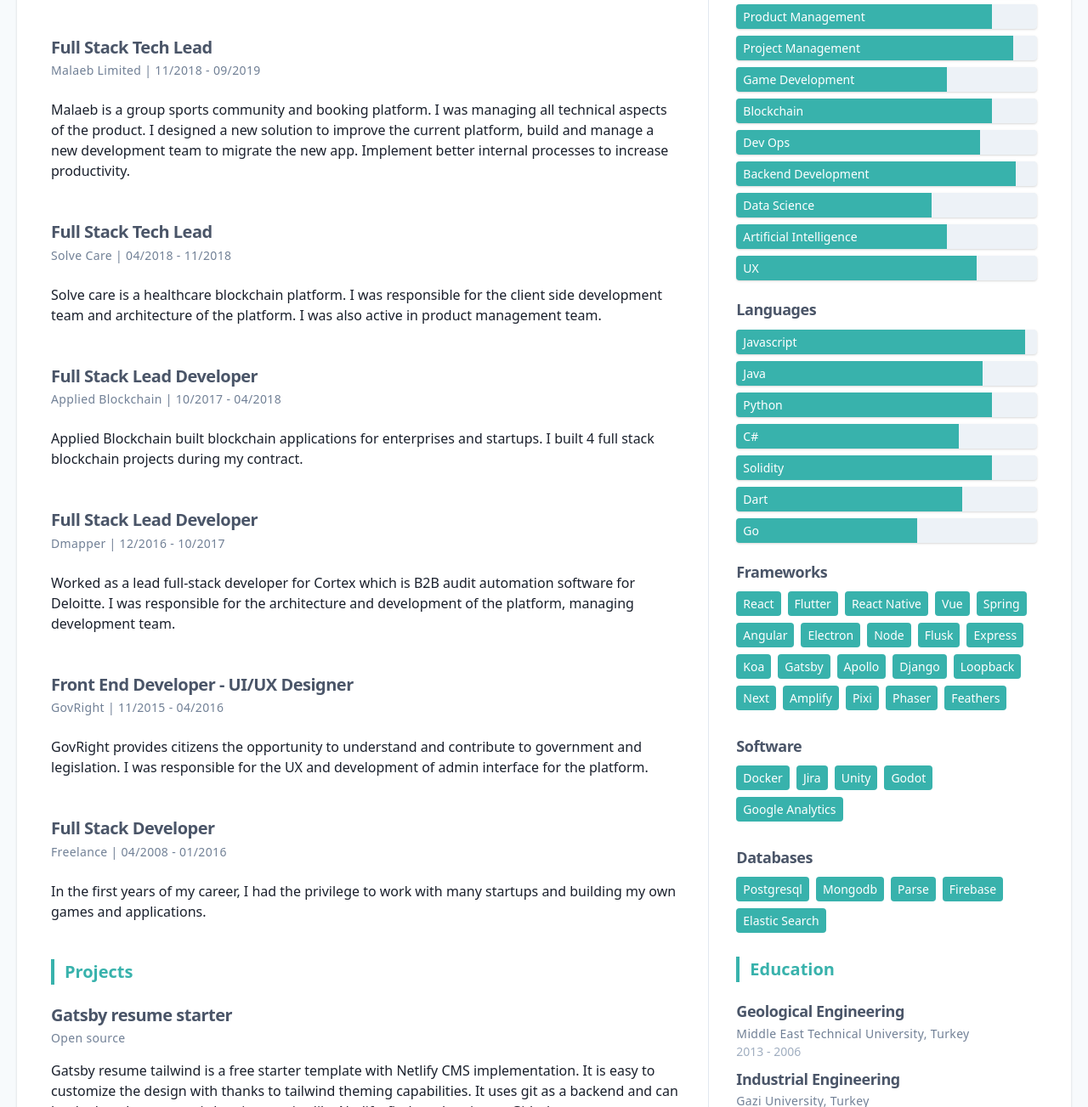
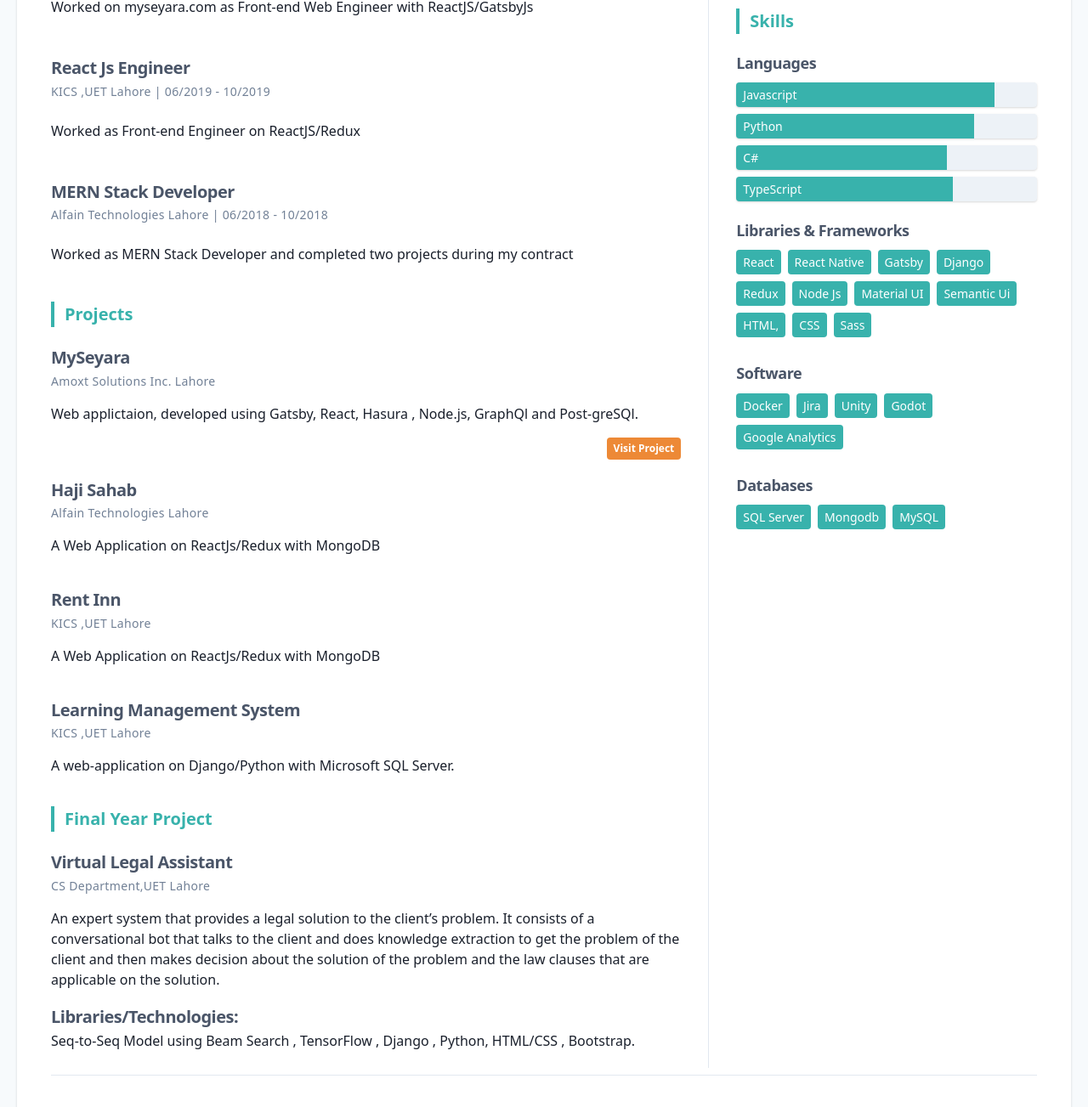
Before and after one commit to QaimSiddiqui/resume-web, a Gatsby site: page / in a window 1280 px wide. Shown: the part 591-1894 px from the top of the page at 85% size. Built offline with nearby package versions, Linux system fonts and the light colour scheme; Gatsby itself is replaced by a stand-in of ours.

Commit message:
resume website

```diff
--- a/data/profile.json
+++ b/data/profile.json
@@ -1,158 +1,71 @@
 {
   "contact": {
-    "phone": "+380 63 251 76 44",
-    "email": "contact@barancezayirli.com",
-    "website": "https://barancezayirli.com",
-    "location": "Kiev, Ukraine"
+    "phone": "+923018304642",
+    "email": "qaim.ali.siddiqui@gmail.com",
+    "website": "https://qaimali.netlify.com",
+    "location": "Lahore, Pakistan"
   },
   "skills": [
-    {
-      "title": "General",
-      "type": "percent",
-      "subskills": [
-        {
-          "name": "Architecture",
-          "percent": 89
-        },
-        {
-          "name": "Mobile/Web App Development",
-          "percent": 95
-        },
-        {
-          "name": "Product Management",
-          "percent": 85
-        },
-        {
-          "name": "Project Management",
-          "percent": 92
-        },
-        {
-          "name": "Game Development",
-          "percent": 70
-        },
-        {
-          "name": "Blockchain",
-          "percent": 85
-        },
-        {
-          "name": "Dev Ops",
-          "percent": 81
-        },
-        {
-          "name": "Backend Development",
-          "percent": 93
-        },
-        {
-          "name": "Data Science",
-          "percent": 65
-        },
-        {
-          "name": "Artificial Intelligence",
-          "percent": 70
-        },
-        {
-          "name": "UX",
-          "percent": 80
-        }
-      ]
-    },
     {
       "title": "Languages",
       "type": "percent",
       "subskills": [
         {
           "name": "Javascript",
-          "percent": 96
+          "percent": 86
         },
-        {
-          "name": "Java",
-          "percent": 82
-        },
+
         {
           "name": "Python",
-          "percent": 85
+          "percent": 79
         },
         {
           "name": "C#",
-          "percent": 74
+          "percent": 70
         },
+
         {
-          "name": "Solidity",
-          "percent": 85
-        },
-        {
-          "name": "Dart",
-          "percent": 75
-        },
-        {
-          "name": "Go",
-          "percent": 60
+          "name": "TypeScript",
+          "percent": 72
         }
       ]
     },
     {
-      "title": "Frameworks",
+      "title": "Libraries & Frameworks",
       "type": "tag",
       "subskills": [
         {
           "name": "React"
         },
         {
-          "name": "Flutter"
-        },
-        {
           "name": "React Native"
-        },
-        {
-          "name": "Vue"
-        },
-        {
-          "name": "Spring"
-        },
-        {
-          "name": "Angular"
-        },
-        {
-          "name": "Electron"
-        },
-        {
-          "name": "Node"
-        },
-        {
-          "name": "Flusk"
-        },
-        {
-          "name": "Express"
-        },
-        {
-          "name": "Koa"
         },
         {
           "name": "Gatsby"
         },
         {
-          "name": "Apollo"
-        },
-        {
           "name": "Django"
         },
         {
-          "name": "Loopback"
+          "name": "Redux"
         },
         {
-          "name": "Next"
+          "name": "Node Js"
         },
         {
-          "name": "Amplify"
+          "name": "Material UI"
         },
         {
-          "name": "Pixi"
+          "name": "Semantic Ui"
         },
         {
-          "name": "Phaser"
+          "name": "HTML,"
         },
         {
-          "name": "Feathers"
+          "name": "CSS"
+        },
+        {
+          "name": "Sass"
         }
       ]
     },
@@ -182,127 +95,97 @@
       "type": "tag",
       "subskills": [
         {
-          "name": "Postgresql"
+          "name": "SQL Server"
         },
         {
           "name": "Mongodb"
         },
         {
-          "name": "Parse"
-        },
-        {
-          "name": "Firebase"
-        },
-        {
-          "name": "Elastic Search"
+          "name": "MySQL"
         }
       ]
     }
   ],
-  "summary": "Highly focused technologist with a multidisciplinary skill set honed over 10+ years in the IT industry. I strive to build great products and can take an initial idea, tackle it from multiple angles and take it from something great to something incredible. With 10+ years of experience in various industries, I help tech startups from idea phase to high volumes. I design and build scalable solutions, implement internal processes that fit your organization, build teams that produce results.",
+  "summary": "To become a part of a reputable organisation which provides a healthy growth and a competitive environment, where I can utilise and polish my Software Engineering skills and technical expertise for the benefit of both the organisation and myself.",
   "education": [
     {
-      "institution": "Middle East Technical University, Turkey",
-      "degree": "Geological Engineering",
-      "start": "2013",
-      "end": "2006"
-    },
-    {
-      "institution": "Gazi University, Turkey",
-      "degree": "Industrial Engineering",
-      "start": "2002",
-      "end": "2006"
+      "institution": "University of Engineering and Technology , Lahore",
+      "degree": "Computer Science",
+      "start": "2016",
+      "end": "2020"
     }
   ],
   "experience": [
     {
-      "role": "Consultant",
-      "company": "Baran Cezayirli Consulting",
-      "description": "I consult startups to take their concept to the next level.",
-      "start": "08/2018",
-      "end": ""
+      "role": "Front-end Web Engineer",
+      "company": "Amoxt Solutions Inc. Lahore",
+      "description": "Worked on myseyara.com as Front-end Web Engineer with ReactJS/GatsbyJs",
+      "start": "11/2019",
+      "end": "03/2020"
     },
     {
-      "role": "Full Stack Tech Lead",
-      "company": "Malaeb Limited",
-      "description": "Malaeb is a group sports community and booking platform. I was managing all technical aspects of the product. I designed a new solution to improve the current platform, build and manage a new development team to migrate the new app. Implement better internal processes to increase productivity.",
-      "start": "11/2018",
-      "end": "09/2019"
+      "role": "React Js Engineer",
+      "company": "KICS ,UET Lahore",
+      "description": "Worked as Front-end Engineer on ReactJS/Redux",
+      "start": "06/2019",
+      "end": "10/2019"
     },
     {
-      "role": "Full Stack Tech Lead",
-      "company": "Solve Care",
-      "description": "Solve care is a healthcare blockchain platform. I was responsible for the client side development team and architecture of the platform. I was also active in product management team.",
-      "start": "04/2018",
-      "end": "11/2018"
-    },
-    {
-      "role": "Full Stack Lead Developer",
-      "company": "Applied Blockchain",
-      "description": "Applied Blockchain built blockchain applications for enterprises and startups. I built 4 full stack blockchain projects during my contract.",
-      "start": "10/2017",
-      "end": "04/2018"
-    },
-    {
-      "role": "Full Stack Lead Developer",
-      "company": "Dmapper",
-      "description": "Worked as a lead full-stack developer for Cortex which is B2B audit automation software for Deloitte. I was responsible for the architecture and development of the platform, managing development team.",
-      "start": "12/2016",
-      "end": "10/2017"
-    },
-    {
-      "role": "Front End Developer - UI/UX Designer",
-      "company": "GovRight",
-      "description": "GovRight provides citizens the opportunity to understand and contribute to government and legislation. I was responsible for the UX and development of admin interface for the platform.",
-      "start": "11/2015",
-      "end": "04/2016"
-    },
-    {
-      "role": "Full Stack Developer",
-      "company": "Freelance",
-      "description": "In the first years of my career, I had the privilege to work with many startups and building my own games and applications.",
-      "start": "04/2008",
-      "end": "01/2016"
+      "role": "MERN Stack Developer",
+      "company": "Alfain Technologies Lahore",
+      "description": "Worked as MERN Stack Developer and completed two projects during my contract",
+      "start": "06/2018",
+      "end": "10/2018"
     }
   ],
   "social": [
     {
-      "service": "youtube",
-      "url": "https://www.youtube.com/channel/UCczRc31u_YXNiSpYKxQU_Ug"
-    },
-    {
       "service": "linkedin",
-      "url": "https://www.linkedin.com/in/barancezayirli"
-    },
-    {
-      "service": "twitter",
-      "url": "https://twitter.com/barancezayirli"
-    },
-    {
-      "service": "angellist",
-      "url": "https://angel.co/baran-cezayirli"
+      "url": "https://linkedin.com/in/qaim-ali-845546181"
     },
     {
       "service": "github",
-      "url": "https://github.com/barancezayirli"
+      "url": "https://github.com/QaimSiddiqui/resume-web"
     },
     {
       "service": "facebook",
-      "url": "https://www.facebook.com/barancezayirli"
+      "url": "https://www.facebook.com/qaimali.siddiqui"
+    }
+  ],
+  "role": "JavaScript Engineer",
+  "projects": [
+    {
+      "name": "MySeyara",
+      "company": "Amoxt Solutions Inc. Lahore",
+      "description": "Web applictaion, developed using Gatsby, React, Hasura , Node.js, GraphQl and Post-greSQl.",
+      "link": "www.myseyara.com"
     },
     {
-      "service": "instagram",
-      "url": "https://www.instagram.com/barancezayirli"
+      "name": "Haji Sahab",
+      "company": "Alfain Technologies Lahore",
+      "description": "A Web Application on ReactJs/Redux with MongoDB",
+      "link": ""
+    },
+    {
+      "name": "Rent Inn",
+      "company": "KICS ,UET Lahore",
+      "description": "A Web Application on ReactJs/Redux with MongoDB",
+      "link": ""
+    },
+    {
+      "name": "Learning Management System",
+      "company": "KICS ,UET Lahore",
+      "description": "A web-application on Django/Python with Microsoft SQL Server.",
+
+      "link": ""
     }
   ],
-  "role": "Technologist",
-  "projects": [
-    {
-      "name": "Gatsby resume starter",
-      "company": "Open source",
-      "description": "Gatsby resume tailwind is a free starter template with  Netlify CMS implementation. It is easy to customize the design with thanks to tailwind theming capabilities. It uses git as a backend and can be deployed to any static hosting service like Netlify, firebase hosting or Github pages.",
-      "link": "https://github.com/barancezayirli/gatsby-resume-tailwind"
-    }
-  ],
-  "fullname": "Baran Cezayirli"
+  "finalyearpropject": {
+    "name": "Virtual Legal Assistant",
+    "company": "CS Department,UET Lahore",
+    "description": "An expert system that provides a legal solution to the client’s problem. It consists of a conversational bot that talks to the client and does knowledge extraction to get the problem of the client and then makes decision about the solution of the problem and the law clauses that are applicable on the solution.",
+    "link": "",
+    "tech": "Seq-to-Seq Model using Beam Search , TensorFlow , Django , Python, HTML/CSS , Bootstrap."
+  },
+  "fullname": "Qaim Ali"
 }
--- a/gatsby-config.js
+++ b/gatsby-config.js
@@ -6,28 +6,24 @@
 
 module.exports = {
   siteMetadata: {
-    title: `Baran Cezayirli | Technologist`,
-    author: `Baran Cezayirli`,
-    description: `With 10+ years of experience in various industries, I help tech
-              startups from idea phase to high volumes. I design and build
-              scalable solutions, implement internal processes that fit your
-              organization, build teams that produce results.`,
-    siteUrl: `https://barancezayirli.com/`,
-    social: {
-      twitter: `barancezayirli`,
-    },
+    title: `Qaim Ali | Technologist`,
+    author: `Qaim Ali`,
+    description: `To become a part of a reputable organisation which provides a healthy growth and a competitive
+    environment, where I can utilise and polish my Software Engineering skills and technical expertise for
+    the benefit of both the organisation and myself.`,
+    siteUrl: `https://qaimali.netlify.com/`,
   },
   plugins: [
     {
       resolve: `gatsby-plugin-manifest`,
       options: {
-        name: `Baran Cezayirli | Technologist`,
+        name: `Qaim Ali | Technologist`,
         short_name: `CV`,
         start_url: `/`,
         background_color: `#f7f0eb`,
         theme_color: `#38B2AC`,
         display: `standalone`,
-        icon: 'src/assets/site-icon.png'
+        icon: 'src/assets/site-icon.png',
       },
     },
     'gatsby-plugin-offline',
@@ -54,7 +50,7 @@
       options: {
         printRejected: true,
         tailwind: true, // Enable tailwindcss support
-      }
-    }
+      },
+    },
   ],
 };
--- /dev/null
+++ b/src/components/finalyearproject.js
@@ -0,0 +1,17 @@
+import React from 'react';
+
+const FinalYearProject = ({ item }) => (
+  <section>
+    {console.log(item)}
+    <h1 className="section-header">Final Year Project</h1>
+    <article className="my-5" key={item.name}>
+      <h2 className="item-header">{item.name}</h2>
+      <h3 className="item-sub">{item.company}</h3>
+      <p className="py-4">{item.description}</p>
+      <h2 className="item-header">Libraries/Technologies:</h2>
+      <p>{item.tech}</p>
+    </article>
+  </section>
+);
+
+export default FinalYearProject;
--- a/src/components/footer.js
+++ b/src/components/footer.js
@@ -17,11 +17,11 @@
       <span className="inline-block mr-1">by</span>
       <a
         className="text-primary-500 hover:text-primary-700 font-bold"
-        href="https://barancezayirli.com"
+        href="https://qaimli.me"
         target="_blank"
         rel="noopener noreferrer"
       >
-        Baran Cezayirli
+        Qaim Ali
       </a>
     </div>
     {social && (
--- a/src/components/index.js
+++ b/src/components/index.js
@@ -7,3 +7,4 @@
 export { default as Education } from './education';
 export { default as Footer } from './footer';
 export { default as SEO } from './seo';
+export { default as FinalYearProject } from './finalyearproject';
--- a/src/components/projects.js
+++ b/src/components/projects.js
@@ -8,6 +8,7 @@
         <h2 className="item-header">{item.name}</h2>
         <h3 className="item-sub">{item.company}</h3>
         <p className="py-4">{item.description}</p>
+        {item.link && (
           <div className="flex justify-end">
             <a
               className="btn btn-secondary"
@@ -18,6 +19,7 @@
               Visit Project
             </a>
           </div>
+        )}
       </article>
     ))}
   </section>
--- a/src/components/summary.js
+++ b/src/components/summary.js
@@ -4,7 +4,7 @@
   <section className="py-5 border-b border-neutral-300 lg:flex items-center">
     <div className="my-5">
       <img
-        className="rounded-full mx-auto w-32 lg:w-full xl:w-4/5"
+        className="rounded-full mx-auto w-32 lg:w-full xl:w-3/5"
         src="./profile.jpg"
         alt="profile"
       />
--- a/src/pages/index.js
+++ b/src/pages/index.js
@@ -8,7 +8,8 @@
   List,
   Education,
   Footer,
-  SEO
+  SEO,
+  FinalYearProject,
 } from '../components';
 import resume from '../../data/profile';
 import '../main.css';
@@ -22,15 +23,20 @@
         name={resume.fullname}
         role={resume.role}
       />
+
       <Summary data={resume.summary} />
       <div className="border-b border-neutral-300 pb-2 my-5 lg:flex">
         <div className="lg:w-2/3 lg:pr-8">
           {resume.experience && <Experience data={resume.experience} />}
           {resume.projects && <Projects data={resume.projects} />}
+          {resume.finalyearpropject && (
+            <FinalYearProject item={resume.finalyearpropject} />
+          )}
         </div>
         <div className="lg:w-1/3 lg:pl-8 lg:border-l lg:border-neutral-300 ">
+          {resume.education && <Education data={resume.education} />}
           {resume.skills && <Skills data={resume.skills} />}
-          {resume.education && <Education data={resume.education} />}
+
           {resume.sidebar &&
             resume.sidebar.map(item => (
               <List key={`${item.title}-side`} data={item} />
--- a/static/admin/config.yml
+++ b/static/admin/config.yml
@@ -1,6 +1,6 @@
 backend:
   name: github
-  repo: barancezayirli/gatsby-starter-resume-cms #TODO replace this with your own repo
+  repo: QaimSiddiqui/resume-web
 
 media_folder: static/assets
 public_folder: assets
@@ -22,14 +22,40 @@
             fields:
               - { label: Phone, name: phone, widget: string, required: false }
               - { label: Email, name: email, widget: string, required: false }
-              - { label: Website, name: website, widget: string, required: false }
-              - { label: location, name: location, widget: string, required: false }
+              - {
+                  label: Website,
+                  name: website,
+                  widget: string,
+                  required: false,
+                }
+              - {
+                  label: location,
+                  name: location,
+                  widget: string,
+                  required: false,
+                }
           - label: "Social Media"
             name: social
             widget: list
             required: false
             fields:
-              - { label: Service, name: service, widget: select, options: [linkedin, twitter, facebook, youtube, instagram, behance, github, dribbble, angellist]}
+              - {
+                  label: Service,
+                  name: service,
+                  widget: select,
+                  options:
+                    [
+                      linkedin,
+                      twitter,
+                      facebook,
+                      youtube,
+                      instagram,
+                      behance,
+                      github,
+                      dribbble,
+                      angellist,
+                    ],
+                }
               - { label: URL, name: url, widget: string }
           - label: Experience
             name: experience
@@ -39,8 +65,19 @@
               - { label: Role, name: role, widget: string }
               - { label: Company, name: company, widget: string }
               - { label: Description, name: description, widget: text }
-              - { label: "Start date", name: start, widget: date, format: 'MM/YYYY' }
-              - { label: "End date", name: end, widget: date, required: false, format: 'MM/YYYY' }
+              - {
+                  label: "Start date",
+                  name: start,
+                  widget: date,
+                  format: "MM/YYYY",
+                }
+              - {
+                  label: "End date",
+                  name: end,
+                  widget: date,
+                  required: false,
+                  format: "MM/YYYY",
+                }
           - label: Projects
             name: projects
             widget: list
@@ -56,13 +93,23 @@
             required: false
             fields:
               - { label: Title, name: title, widget: string }
-              - { label: Type, name: type, widget: select, options: [percent, tag, list] }
+              - {
+                  label: Type,
+                  name: type,
+                  widget: select,
+                  options: [percent, tag, list],
+                }
               - label: Subskills
                 name: subskills
                 widget: list
                 fields:
                   - { label: Name, name: name, widget: string }
-                  - { label: Percent, name: percent, widget: number, required: false }
+                  - {
+                      label: Percent,
+                      name: percent,
+                      widget: number,
+                      required: false,
+                    }
           - label: Education
             name: education
             widget: list
@@ -70,12 +117,28 @@
             fields:
               - { label: Institution, name: institution, widget: string }
               - { label: Degree, name: degree, widget: string }
-              - { label: "Start date", name: start, widget: date, format: 'YYYY' }
-              - { label: "End date", name: end, widget: date, required: false, format: 'YYYY' }
+              - {
+                  label: "Start date",
+                  name: start,
+                  widget: date,
+                  format: "YYYY",
+                }
+              - {
+                  label: "End date",
+                  name: end,
+                  widget: date,
+                  required: false,
+                  format: "YYYY",
+                }
           - label: "Sidebar lists"
             name: sidebar
             widget: list
             required: false
             fields:
               - { label: Title, name: title, widget: string }
-              - { label: Items, name: items, widget: list, field: { label: item, name: item, widget: string } }
+              - {
+                  label: Items,
+                  name: items,
+                  widget: list,
+                  field: { label: item, name: item, widget: string },
+                }
```
Also changed, not shown: README.md (deleted), static/profile.jpg. Lines whose indentation alone changed are shown as unchanged.
